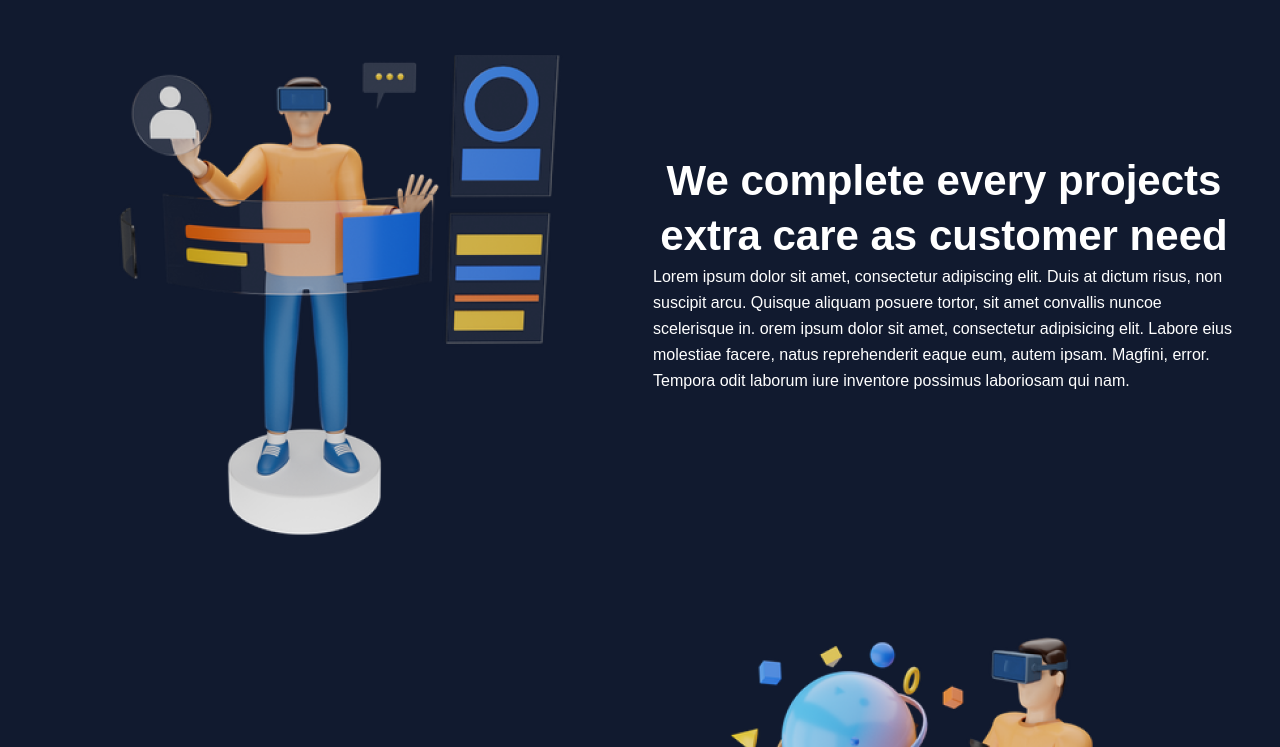
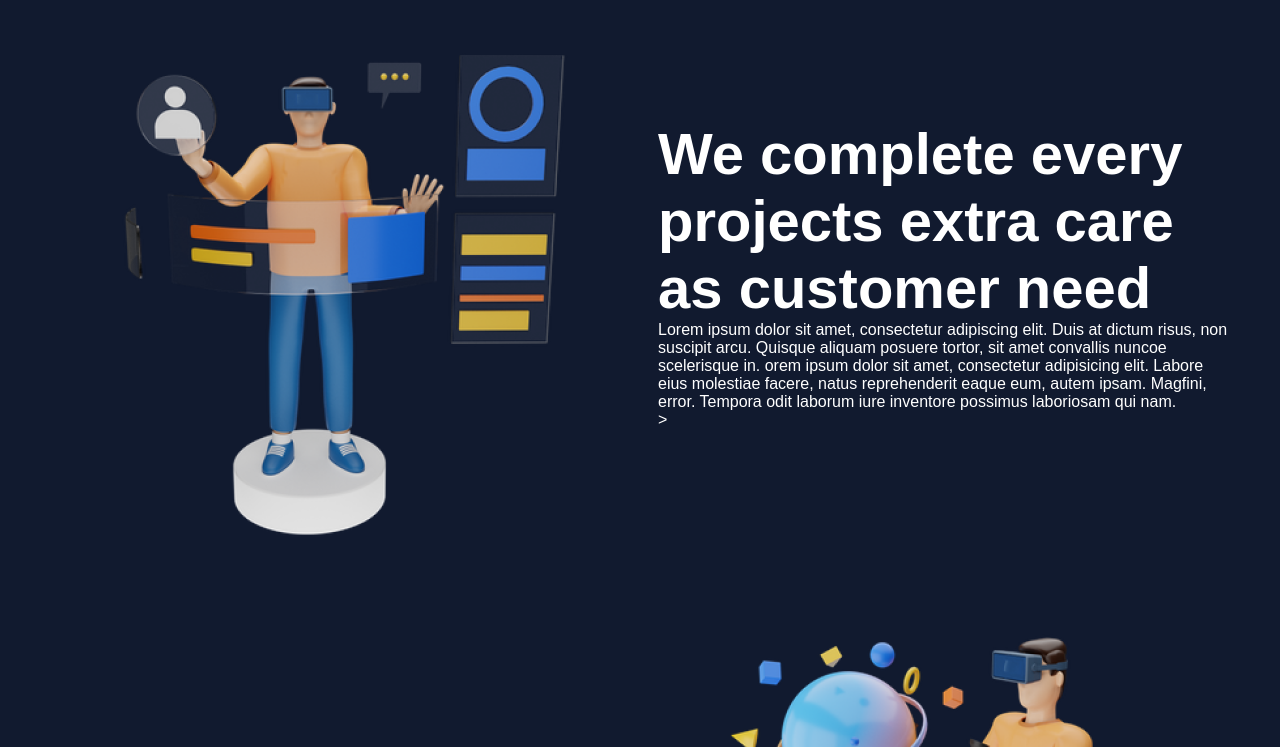
Before and after one commit to alixonoff/uzm, a plain HTML site: page index.html in a window 1280 px wide. Shown: the part 1680-2427 px from the top of the page. Drawn offline with Linux system fonts and the light colour scheme.

Commit message:
lorem ipsum

```diff
--- a/index.html
+++ b/index.html
@@ -136,15 +136,14 @@
             />
           </div>
           <div class="banner-left">
-            <h3>We complete every projects extra care as customer need</h3>
-            <small
-              >Lorem ipsum dolor sit amet, consectetur adipiscing elit. Duis at
+            <h2>We complete every projects extra care as customer need</h2>
+            <p>Lorem ipsum dolor sit amet, consectetur adipiscing elit. Duis at
               dictum risus, non suscipit arcu. Quisque aliquam posuere tortor,
               sit amet convallis nuncoe scelerisque in. orem ipsum dolor sit
               amet, consectetur adipisicing elit. Labore eius molestiae facere,
               natus reprehenderit eaque eum, autem ipsam. Magfini, error.
               Tempora odit laborum iure inventore possimus laboriosam qui
-              nam.</small
+              nam.</p>
             >
           </div>
         </div>
--- a/style.css
+++ b/style.css
@@ -129,8 +129,11 @@ h6 {
   }
    .banner1 > h3,
   .banner1 > small {
-    font-size: 30px; }
-    .card-class{
+    font-size: 30px;
+
+  }
+
+  .card-class{
       display: flex;
       flex-wrap: wrap;
     }
@@ -245,7 +248,7 @@ flex-direction: column;
   padding: 10px 50px;
   width: 100%;
   display: flex;
-  justify-content: space-between;
+  gap: 150px;
   flex-wrap: wrap;
 }
 .footer1{
@@ -261,5 +264,5 @@ flex-direction: column;
   display: flex;
   flex-direction: column;
   height: 200px;
-  gap: 20px;
+  justify-content: space-between;
 }
```
